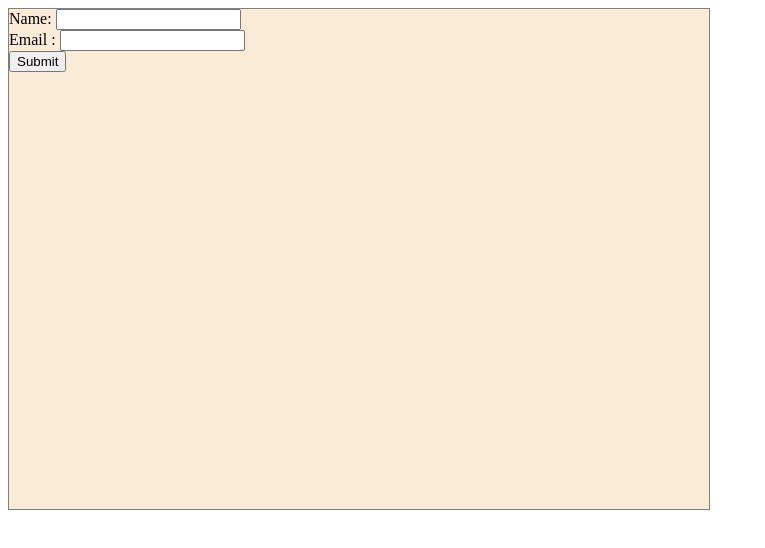
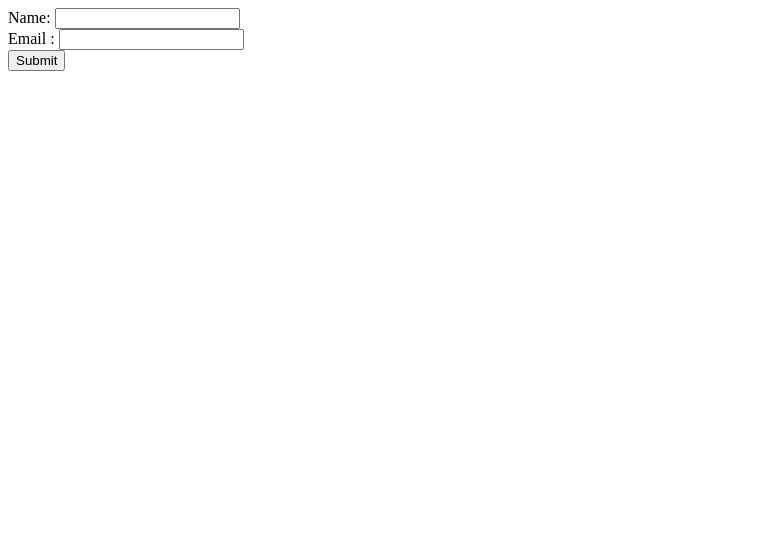
Before and after one commit to hiraekram10/prductBuying, a plain HTML site: page index.html in a window 1280 px wide. Shown: the whole page, without its empty margins (0-765 px from the left). Drawn offline with Linux system fonts and the light colour scheme.

Commit message:
Revert "updated css succesfully"

```diff
--- a/index.html
+++ b/index.html
@@ -4,14 +4,6 @@
     <meta charset="UTF-8">
     <meta name="viewport" content="width=device-width, initial-scale=1.0">
     <title>Document</title>
-    <style>
-        form{
-            background-color: antiquewhite;
-            width: 700px;
-            height: 500px;
-            border: 1px solid grey;
-        }
-    </style>
 </head>
 <body>
 
```
